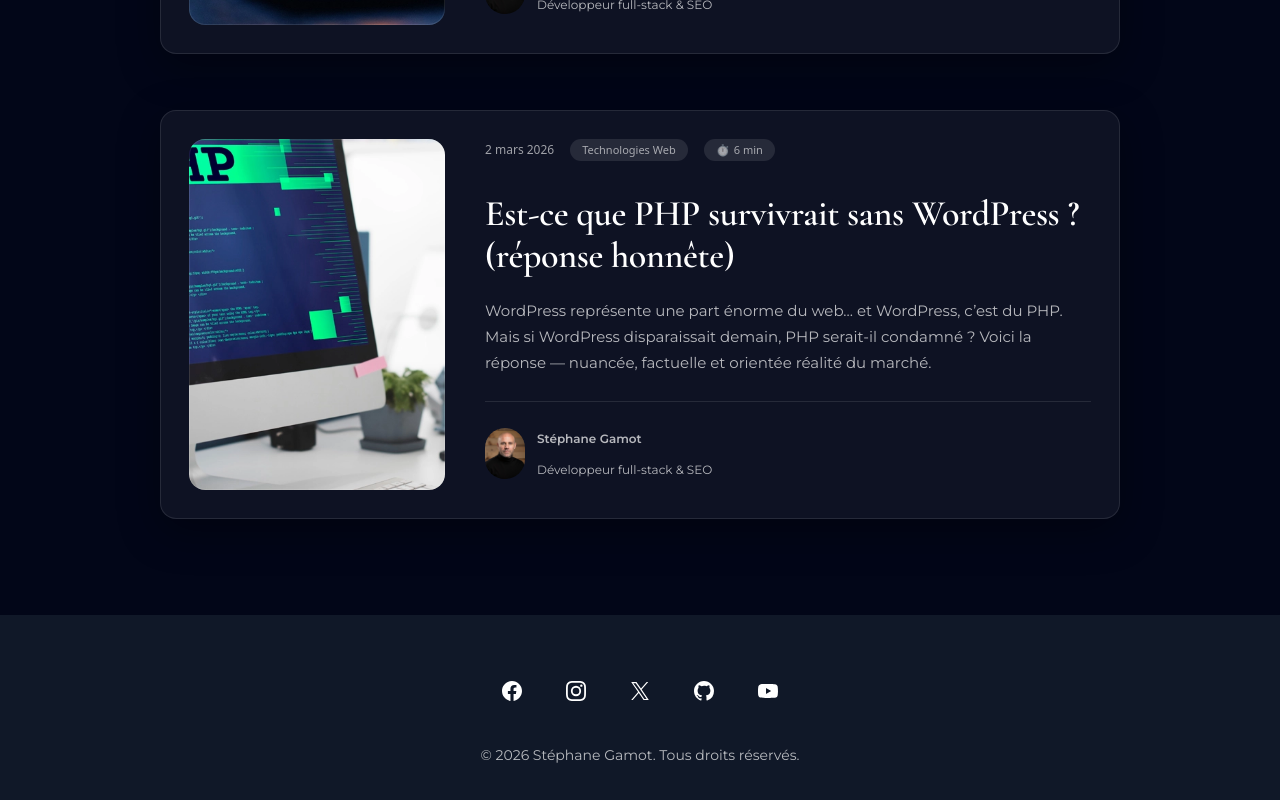
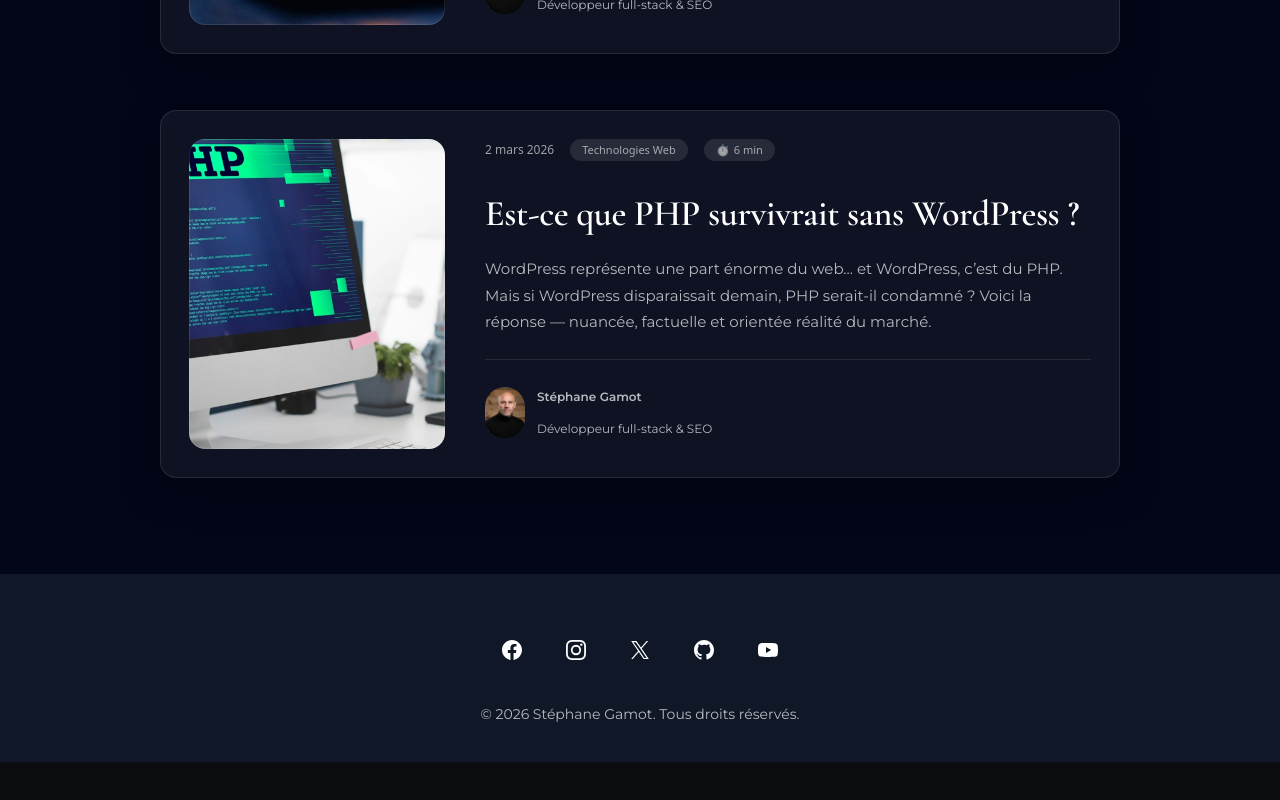
Before and after one commit to StephaneGamot/stephanegamot, a Next.js app: page /blog in a window 1280 px wide. Shown: the part 2940-3740 px from the top of the page. After the commit the page ends 3702 px from the top, so only its background shows below. Built offline with nearby package versions, Linux system fonts and the light colour scheme.

Commit message:
maj image

```diff
--- a/app/blog/posts.tsx
+++ b/app/blog/posts.tsx
@@ -15,6 +15,8 @@ import Chance from "@/public/Images/blog/change.webp"
 import Seo from "@/public/Images/blog/seo.webp"
 import WebsitePrice from "@/public/Images/blog/websitePrice.webp"
 import Php1 from "@/public/Images/blog/php.webp"
+import Php2 from "@/public/Images/blog/php2.webp"
+import Php3 from "@/public/Images/blog/php3.webp"
 
 export type BlogPost = {
     id: number;
@@ -1305,7 +1307,7 @@ export const posts: BlogPost[] = [
 {
   id: 7,
   slug: "php-survivrait-il-sans-wordpress",
-  title: "Est-ce que PHP survivrait sans WordPress ? (réponse honnête)",
+  title: "Est-ce que PHP survivrait sans WordPress ?",
   description:
     "WordPress représente une part énorme du web… et WordPress, c’est du PHP. Mais si WordPress disparaissait demain, PHP serait-il condamné ? Voici la réponse — nuancée, factuelle et orientée réalité du marché.",
   imageUrl: Php1,
@@ -1371,7 +1373,7 @@ export const posts: BlogPost[] = [
 
       <div className="my-8 relative aspect-video w-full overflow-hidden rounded-2xl ring-1 ring-indigo-500/30">
         <Image
-          src={WordPress2}
+          src={Php2}
           alt="WordPress : l'écosystème qui a rendu PHP ultra visible"
           fill
           className="object-cover"
@@ -1462,7 +1464,7 @@ export const posts: BlogPost[] = [
 
       <div className="my-8 relative aspect-video w-full overflow-hidden rounded-2xl ring-1 ring-indigo-500/30">
         <Image
-          src={WordPress3}
+          src={Php3}
           alt="Le débat : WordPress et l'avenir de PHP"
           fill
           className="object-cover"
```
Also changed, not shown: public/Images/blog/Php2.webp (added), public/Images/blog/Php3.webp (added).
